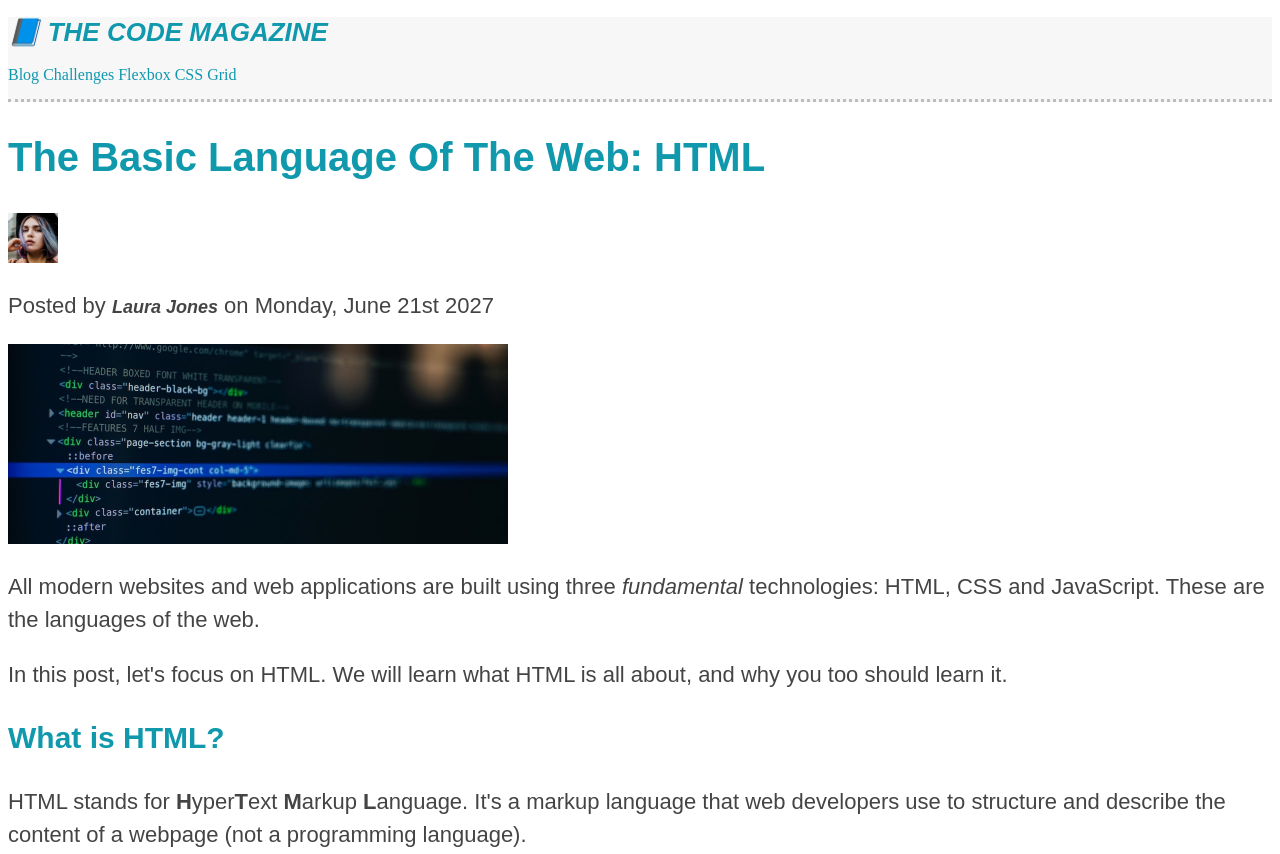
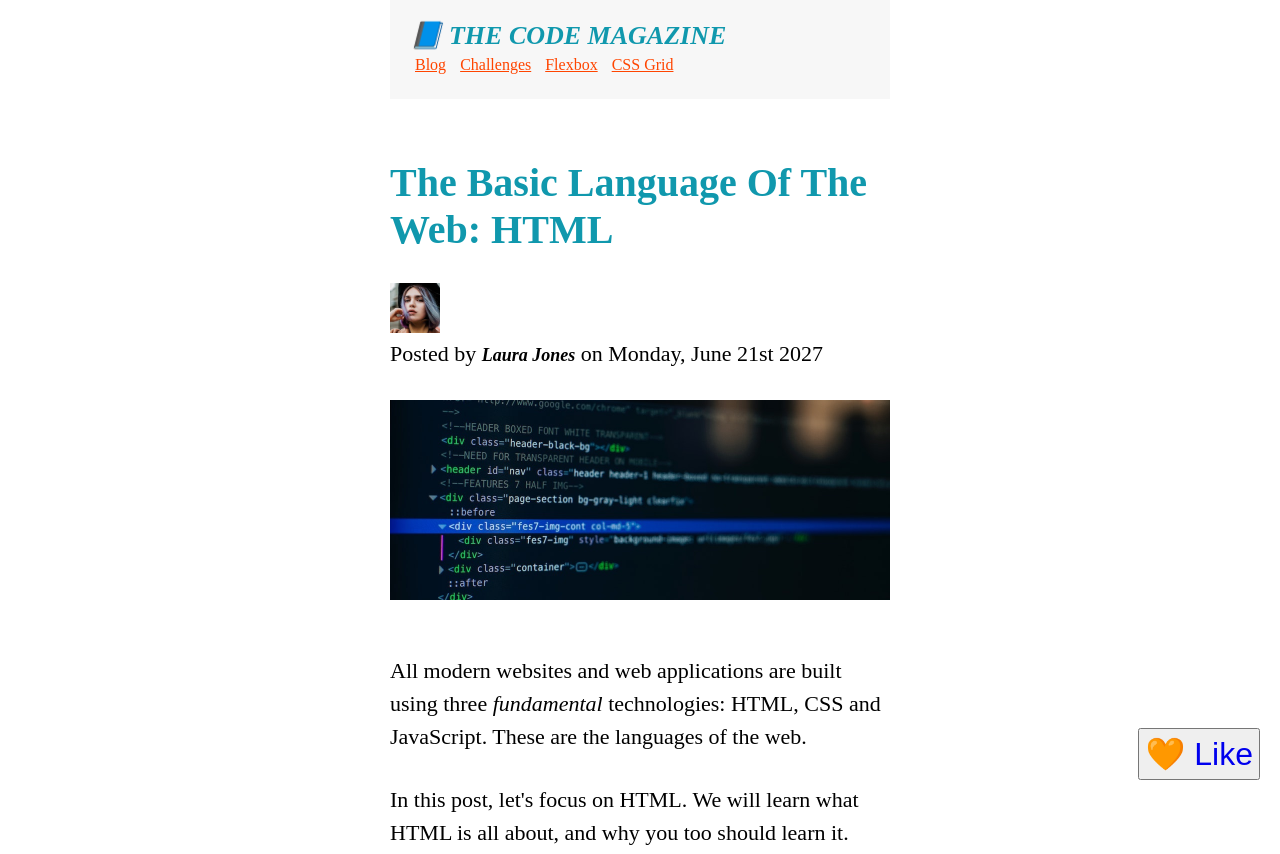
Before and after one commit to Bishwajitkuat/html_css_by_Jonas, a plain HTML site: page 03-CSS-Fundamentals/index.html in a window 1280 px wide. Shown: the top 854 px of the page. Drawn offline with Linux system fonts and the light colour scheme.

Commit message:
lesson_3

```diff
--- a/02-HTML-Fundamentals/challenge_2.css
+++ b/02-HTML-Fundamentals/challenge_2.css
@@ -1,16 +1,25 @@
+* {
+  margin: 0;
+}
 body {
   background-color: #eeeeee;
   font-family: sans-serif;
   color: black;
+}
+.container {
   border: 3px solid black;
+  width: 600px;
+  margin: 0 auto;
 }
 h2 {
   text-align: center;
   background-color: #f7f7f7;
   text-transform: uppercase;
+  padding: 10px;
 }
 h4 {
-  font-size: 2rem;
+  font-size: 1.5rem;
+  margin-bottom: 0;
 }
 
 .shipping {
@@ -18,10 +27,17 @@ h4 {
   color: rgb(100, 100, 100);
   font-size: 0.65rem;
   font-weight: bold;
+  margin-bottom: 20px;
+}
+.body__text {
+  margin-bottom: 10px;
+}
+.body__link {
+  margin-bottom: 10px;
 }
 a:link {
   color: black;
-  text-decoration: none black;
+  text-decoration: underline solid black;
 }
 a:visited {
   color: black;
@@ -39,6 +55,7 @@ li {
 }
 img {
   width: 20%;
+  margin-bottom: 10px;
 }
 
 button {
@@ -46,7 +63,8 @@ button {
   color: white;
   font-size: 1rem;
   text-transform: uppercase;
-  border-radius: 20%;
+  width: 100%;
+  height: 40px;
 }
 button:hover {
   background-color: white;
--- a/03-CSS-Fundamentals/index.html
+++ b/03-CSS-Fundamentals/index.html
@@ -7,15 +7,7 @@
   </head>
 
   <body>
-    <!--
-    <h1>The Basic Language of the Web: HTML</h1>
-    <h2>The Basic Language of the Web: HTML</h2>
-    <h3>The Basic Language of the Web: HTML</h3>
-    <h4>The Basic Language of the Web: HTML</h4>
-    <h5>The Basic Language of the Web: HTML</h5>
-    <h6>The Basic Language of the Web: HTML</h6>
-    -->
-
+    <div class="container">
       <header class="main-header">
         <h1>📘 The Code Magazine</h1>
 
@@ -28,7 +20,7 @@
       </header>
 
       <article>
-      <header>
+        <header class="post-header">
           <h2>The Basic Language of the Web: HTML</h2>
 
           <img
@@ -44,10 +36,9 @@
           </p>
 
           <img
+            class="post__img"
             src="img/post-img.jpg"
             alt="HTML code on a screen"
-          width="500"
-          height="200"
           />
         </header>
 
@@ -59,8 +50,8 @@
         </p>
 
         <p>
-        In this post, let's focus on HTML. We will learn what HTML is all about,
-        and why you too should learn it.
+          In this post, let's focus on HTML. We will learn what HTML is all
+          about, and why you too should learn it.
         </p>
 
         <h3>What is HTML?</h3>
@@ -72,8 +63,8 @@
         </p>
         <p>
           HTML consists of elements that describe different types of content:
-        paragraphs, links, headings, images, video, etc. Web browsers understand
-        HTML and render HTML code as websites.
+          paragraphs, links, headings, images, video, etc. Web browsers
+          understand HTML and render HTML code as websites.
         </p>
         <p>In HTML, each element is made up of 3 parts:</p>
 
@@ -95,8 +86,8 @@
         <h3>Why should you learn HTML?</h3>
 
         <p>
-        There are countless reasons for learning the fundamental language of the
-        web. Here are 5 of them:
+          There are countless reasons for learning the fundamental language of
+          the web. Here are 5 of them:
         </p>
 
         <ul>
@@ -128,7 +119,12 @@
             <p class="related-author">By Jonas Schmedtmann</p>
           </li>
           <li>
-          <img src="img/related-2.jpg" alt="Lightning" width="75" heigth="75" />
+            <img
+              src="img/related-2.jpg"
+              alt="Lightning"
+              width="75"
+              heigth="75"
+            />
             <a href="#">The Unknown Powers of CSS</a>
             <p class="related-author">By Jim Dillon</p>
           </li>
@@ -150,5 +146,9 @@
           Copyright &copy; 2027 by The Code Magazine.
         </p>
       </footer>
+    </div>
+    <button class="btn__like">
+      <a class="btn__like--link" href="#">&#129505 Like</a>
+    </button>
   </body>
 </html>
--- a/03-CSS-Fundamentals/style.css
+++ b/03-CSS-Fundamentals/style.css
@@ -1,12 +1,13 @@
-h1,
-h2,
-h3,
-h4,
-p,
-li {
-  font-family: sans-serif;
-  color: #444;
+* {
+  margin: 0;
+  padding: 0;
 }
+
+.container {
+  width: 500px;
+  margin: 0 auto;
+}
+
 h1,
 h2,
 h3 {
@@ -22,9 +23,11 @@ h2 {
   font-size: 40px;
   text-transform: capitalize;
   font-style: normal;
+  margin-bottom: 30px;
 }
 h3 {
   font-size: 30px;
+  margin-bottom: 40px;
 }
 
 h4 {
@@ -35,11 +38,26 @@ h4 {
 p {
   font-size: 22px;
   line-height: 1.5;
+  margin-bottom: 30px;
 }
 
 li {
   font-size: 20px;
 }
+
+ul,
+ol {
+  margin-left: 50px;
+}
+
+article {
+  margin-bottom: 60px;
+}
+
+.post-header {
+  margin-bottom: 50px;
+}
+
 #author {
   font-style: italic;
   font-size: 18px;
@@ -57,14 +75,30 @@ li {
 }
 
 .main-header {
-  padding-bottom: 15px;
+  padding: 20px;
   background-color: #f7f7f7;
-  border-bottom: 3px dotted rgba(68, 68, 68, 0.329);
+  margin-bottom: 60px;
+}
+
+.btn__like {
+  /* display: inline-block; */
+  font-size: xx-large;
+  padding: 5px;
+  position: absolute;
+  right: 20px;
+  bottom: 20px;
+}
+.btn__like--link {
+  text-decoration: none;
 }
 
 aside {
   background-color: #f7f7f7;
   border: 10px dotted #1098ad;
+  padding-top: 50px;
+  padding-bottom: 50px;
+  padding: 50px 0;
+  width: 500px;
 }
 /* li:nth-child(odd) {
   color: rebeccapurple;
@@ -72,19 +106,18 @@ aside {
   text-decoration-style: ;
 } */
 
-a:link {
-  color: #1098ad;
-  text-decoration: none;
+nav a:link {
+  color: orangered;
+  display: inline-block;
+  margin: 5px;
 }
-a:visited {
-  color: #1098ad;
+
+/* removing margin from last element */
+
+nav a:link:last-child {
+  margin-right: 0;
 }
-a:hover {
-  color: #ff4500;
-  text-decoration: line-through dotted black;
+
+.post__img {
+  width: 100%;
 }
-a:active {
-  font-size: 4rem;
-  background-color: black;
-  text-decoration: overline wavy red;
-}
```
Also changed, not shown: 02-HTML-Fundamentals/challenge_2.html (+4 -2 lines). Lines whose indentation alone changed are shown as unchanged.
